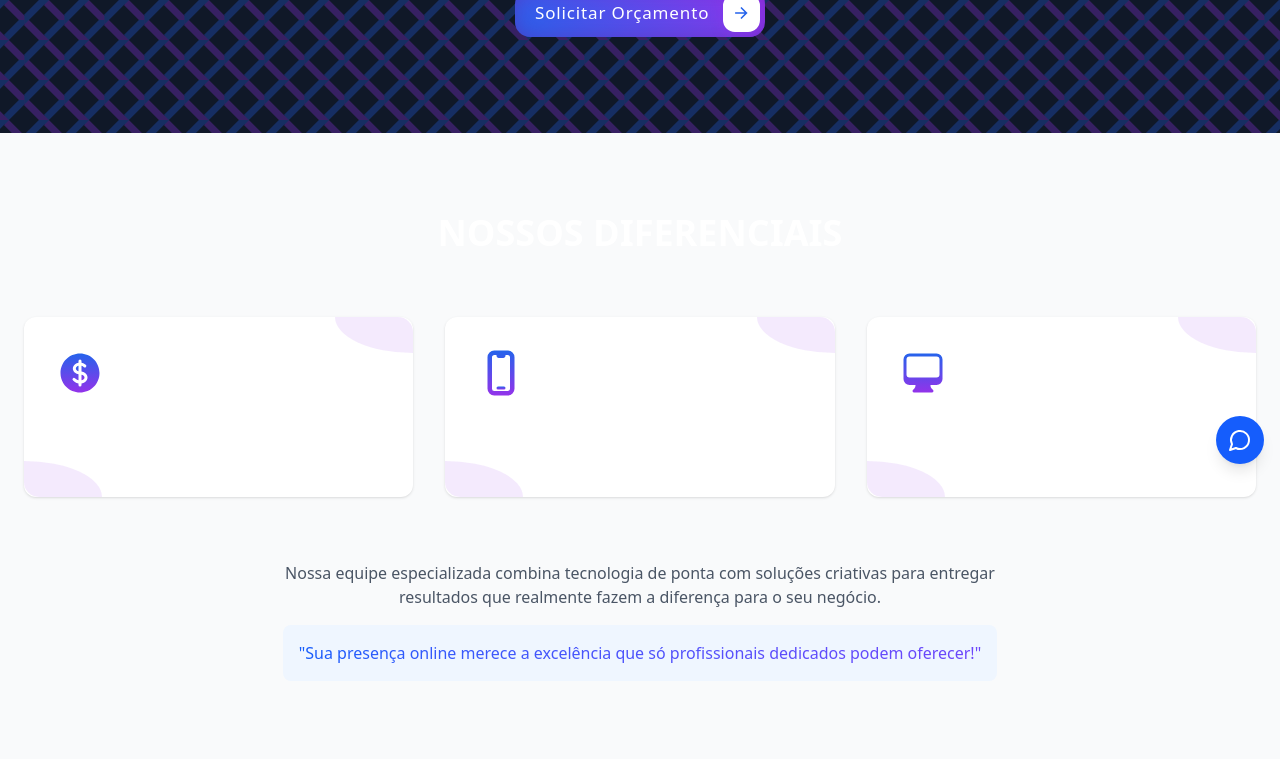
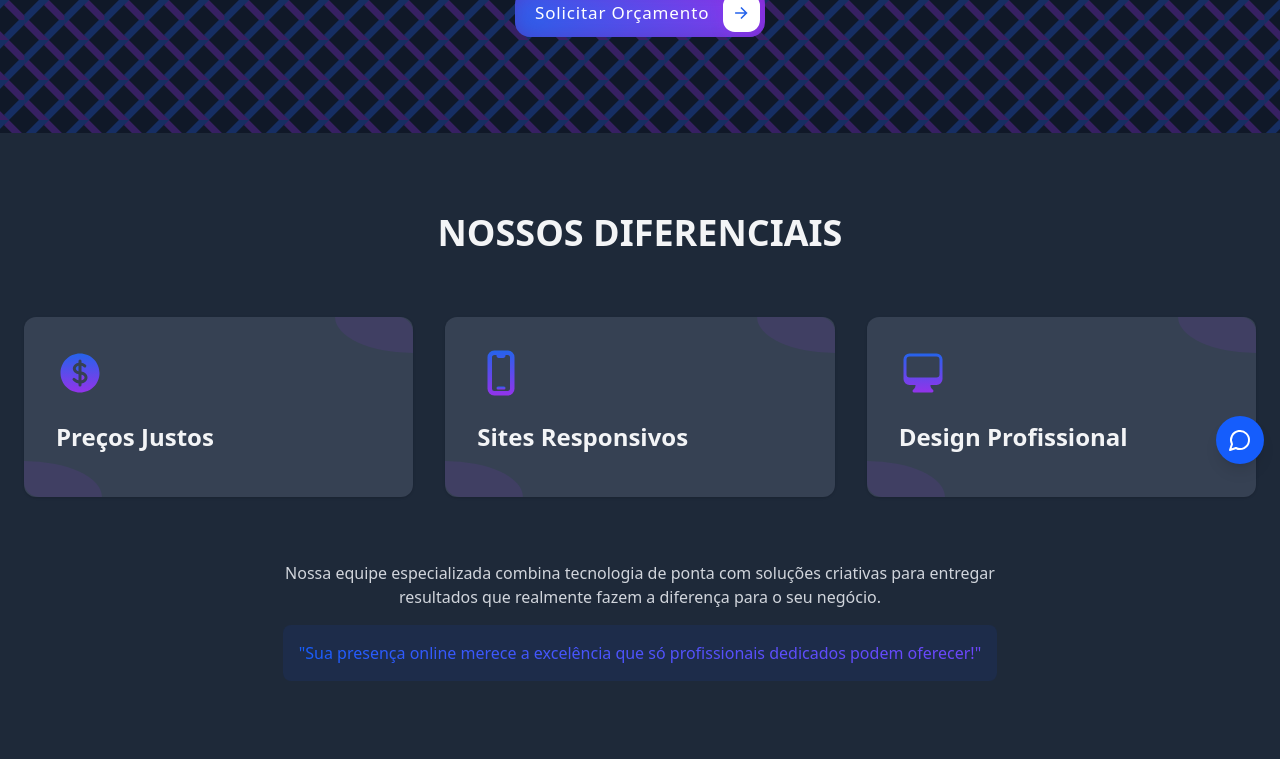
Before and after one commit to MoisesE2/gco-devs, a React (Vite) app: page / in a window 1280 px wide. Shown: the part 320-1079 px from the top of the page. Built offline with nearby package versions, Linux system fonts and the light colour scheme.

Commit message:
tema escuro

```diff
--- a/src/components/ContactForm/index.tsx
+++ b/src/components/ContactForm/index.tsx
@@ -83,7 +83,7 @@ const ContactForm = () => {
     "cursor-text text-white dark:text-white inline-block z-0 text-sm mb-px font-normal text-start select-none absolute duration-300 transform origin-[0] translate-x-[32px] peer-focus-visible:text-teal-500 peer-focus-visible:translate-x-[8px] peer-[:not(:placeholder-shown)]:translate-x-[8px] peer-focus-visible:translate-y-[-75px] peer-[:not(:placeholder-shown)]:translate-y-[-48px]";
 
   return (
-    <section id="contact" className="py-20 bg-gray-50 dark:bg-gray-800">
+    <section id="contact" className="py-20 bg-gray-800 dark:bg-gray-800">
       <div className="container mx-auto px-6 max-w-2xl">
         <h2 className="text-3xl font-bold mb-12 text-center text-gray dark:text-white">
           Faça Seu Orçamento Conosco
--- a/src/components/Diferenciais/index.tsx
+++ b/src/components/Diferenciais/index.tsx
@@ -28,9 +28,9 @@ const Diferenciais = () => {
   ];
 
   return (
-    <section className="py-20 bg-gray-50 dark:bg-gray-800">
+    <section className="py-20 bg-gray-800 dark:bg-gray-800">
       <div className="container mx-auto px-6">
-        <h2 className="text-4xl font-bold mb-16 text-center dark:text-gray-100">
+        <h2 className="text-4xl font-bold mb-16 text-center text-gray-100 dark:text-gray-100">
           NOSSOS DIFERENCIAIS
         </h2>
 
@@ -38,7 +38,7 @@ const Diferenciais = () => {
           {diferenciais.map((diferencial, index) => (
             <motion.div
               key={index}
-              className="card relative p-8 bg-white dark:bg-gray-700 rounded-xl shadow-sm cursor-pointer"
+              className="card relative p-8 bg-gray-700 dark:bg-gray-700 rounded-xl shadow-sm cursor-pointer"
               whileHover={{ scale: 1.02 }}
             >
               <div className="content relative z-10">
@@ -47,10 +47,10 @@ const Diferenciais = () => {
                     {diferencial.icon}
                   </span>
                 </div>
-                <h3 className="title text-2xl font-bold mb-3 dark:text-gray-100 transition-opacity">
+                <h3 className="title text-2xl font-bold mb-3 text-gray-100 dark:text-gray-100 transition-opacity">
                   {diferencial.title}
                 </h3>
-                <p className="description absolute top-1/2 left-1/2 -translate-x-1/2 -translate-y-1/2 w-full px-4 text-gray-600 dark:text-gray-300 opacity-0 transition-opacity">
+                <p className="description absolute top-1/2 left-1/2 -translate-x-1/2 -translate-y-1/2 w-full px-4 text-gray-300 dark:text-gray-300 opacity-0 transition-opacity">
                   {diferencial.moreText}
                 </p>
               </div>
@@ -61,14 +61,14 @@ const Diferenciais = () => {
         <motion.div
           initial={{ opacity: 0 }}
           whileInView={{ opacity: 1 }}
-          className="mt-16 max-w-3xl mx-auto text-center text-gray-600 dark:text-gray-300 space-y-4"
+          className="mt-16 max-w-3xl mx-auto text-center text-gray-300 dark:text-gray-300 space-y-4"
         >
           <p>
             Nossa equipe especializada combina tecnologia de ponta com soluções
             criativas para entregar resultados que realmente fazem a diferença
             para o seu negócio.
           </p>
-          <div className="inline-block p-4 bg-blue-50 dark:bg-blue-900/20 rounded-lg">
+          <div className="inline-block p-4 bg-blue-900/20 dark:bg-blue-900/20 rounded-lg">
             <p className="moving-gradient font-medium text-transparent bg-clip-text bg-gradient-to-r from-blue-600 to-purple-600 animate-gradient">
               "Sua presença online merece a excelência que só profissionais
               dedicados podem oferecer!"
```
